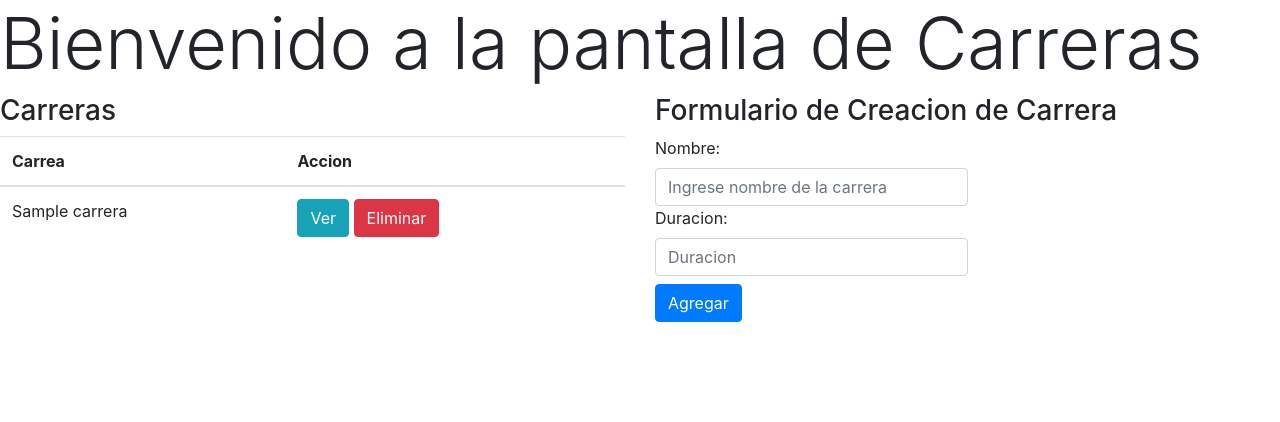
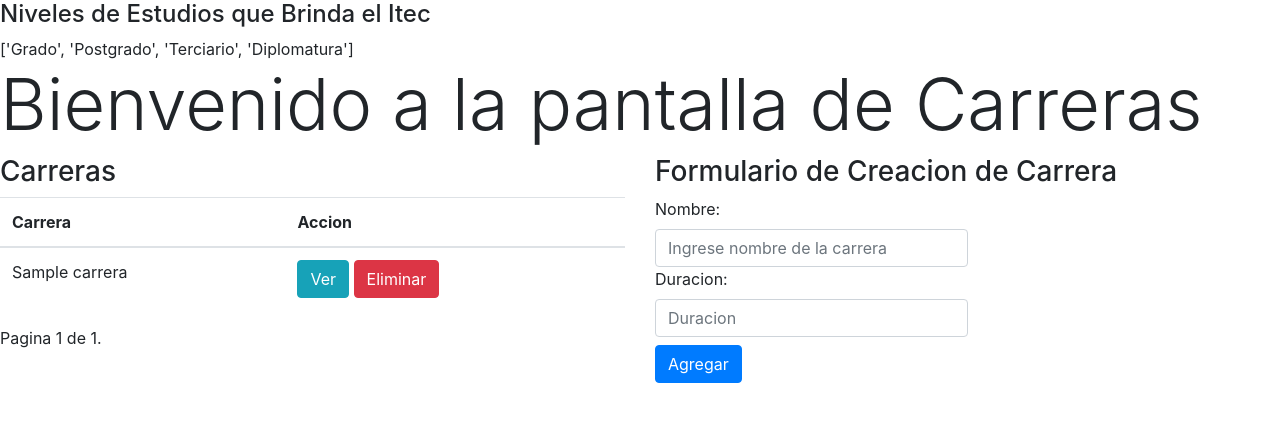
Before and after one commit to Fede-9/Proyecto-Sitec, a Django app: page /carreras/ in a window 1280 px wide. Shown: the top 422 px of the page. Run offline with Django 4.2, Linux system fonts and the light colour scheme; tables that the repository leaves empty hold one stand-in row (values such as "Sample post"); some libraries are stand-ins or nearby versions.

Commit message:
context processor

```diff
--- a/carreras/apps.py
+++ b/carreras/apps.py
@@ -4,3 +4,7 @@ from django.apps import AppConfig
 class CarrerasConfig(AppConfig):
     default_auto_field = 'django.db.models.BigAutoField'
     name = 'carreras'
+
+
+    def ready(self) -> None:
+        import carreras.signals
--- /dev/null
+++ b/carreras/context_processors.py
@@ -0,0 +1,9 @@
+lista_de_niveles = [
+    'Grado',
+    'Postgrado',
+    'Terciario',
+    'Diplomatura'
+]
+
+def niveles(request):
+    return {'niveles': lista_de_niveles}
--- a/carreras/templates/carreras/index_carreras.html
+++ b/carreras/templates/carreras/index_carreras.html
@@ -5,6 +5,10 @@
 {% endblock %}
 
 {% block body %}
+<h4>Niveles de Estudios que Brinda el Itec</h4>
+{{niveles}}
+
+
 <h1 class="display-3"> Bienvenido a la pantalla de Carreras </h1>
 <div class="row">
     <div class="col-6">
@@ -12,26 +16,44 @@
             <table class="table">
                 <thead>
                     <tr>
-                                <th>Carrea</th>
+                        <th>Carrera</th>
                        <th>Accion</th>
                     </tr>
                 </thead>
                 <tbody>
-                            {% for carrera in carreras %}
+                    {% for carrera in page_obj %}
                     <tr>
                         <td>{{carrera.nombre}}</td>
                         <td>
-                                    <a href="#{{carrera}}" class="btn btn-info">Ver</a>
-                                    <a href="#" class="btn btn-danger">Eliminar</a>
+                            <a href="#{{carrera.id}}" class="btn btn-info">Ver</a>
+                            <div class="btn btn-danger">Eliminar</div>
                         </td>
                     </tr>
                     {% endfor %}
                 </tbody>
             </table>
+            <div class="pagination">
+                <span class="step-links">
+                    {% if page_obj.has_previous %}
+                        <a href="?pagina=1" class="btn btn-info">
+                            <i class="fa fa-arrow-left" aria-hidden="true"></i> Primera</a>
+                        <a href="?pagina={{ page_obj.previous_page_number }}" class="btn btn-info">Anterior</a>
+                    {% endif %}
+
+                    <span class="current" class="btn btn-info">
+                        Pagina {{ page_obj.number }} de {{ page_obj.paginator.num_pages }}.
+                    </span>
+
+                    {% if page_obj.has_next %}
+                        <a href="?pagina={{ page_obj.next_page_number }}" class="btn btn-info">Siguiente</a>
+                        <a href="?pagina={{ page_obj.paginator.num_pages }}" class="btn btn-info">Ultima &raquo;</a>
+                    {% endif %}
+                </span>
+            </div>
     </div>
     <div class="col-6">
         <h3>Formulario de Creacion de Carrera</h3>
-                <form action="" method="POST">
+        <form action="" method="post">
             {% csrf_token %}
             {{form}}
             <button type="submit" class="btn btn-primary mt-2">Agregar</button>
@@ -43,26 +65,18 @@
             <p class="mb-0"></p>
         </div>
         {% endif %}
-
         <!-- <form action="" method="POST">
-                    {% csrf_token %}
                 <div class="form-group w-25">
                     <label for="nombre">Nombre</label>
-                        <input type="text" name="nombre" id="nombre" placeholder="Nombre de la Carrera" required>
+                    <input type="text" name="nombre" placeholder="Ingrese aqui el nombre de la carrera" required="True">
                 </div>
                 <div class="form-group w-25">
                     <label for="duracion">Duracion</label>
-                        <input type="number" min="0" max="3" name="duracion" id="duracion" placeholder="Duracion de la Carrera">
+                    <input type="number" min="0" max="3" name="duracion" placeholder="Ingrese aqui la duracion la carrera">
                 </div>
                 <button type="submit" class="btn btn-primary mt-2">Agregar</button>
             </form>
-                {% if ok %}
-                    <div class="alert alert-success" role="alert">
-                        <h4 class="alert-heading"></h4>
-                        <p>La carrera se creo correctamente</p>
-                        <p class="mb-0"></p>
-                    </div>
-                {% endif %} -->
+ -->
     </div>
 </div>
 
--- a/carreras/views.py
+++ b/carreras/views.py
@@ -1,12 +1,16 @@
+from django.core.paginator import Paginator
 from django.shortcuts import  HttpResponse, render
+
 from .forms import CarreraForm
-
 from .repository import CarreraRepository
 
 
 
 def index(request):
-    return HttpResponse('Este es el Index')
+    return render(
+        request,
+        'carreras/inicio.html'
+    )
 
 
 def carrera_view(request, ok: bool=False):
@@ -25,13 +29,22 @@ def carrera_view(request, ok: bool=False):
             )
             ok=True
 
+    # Creamos la instancia del paginador,
+    # y le pasamos como parametro el listado y la cantidad por pagina
+    paginator = Paginator(carreras, 4)
+    # Obtenemos de la peticion la pagina que queremos mostrar URL?pagina=5
+    page = request.GET.get('pagina')
+    # Generamos un objeto paginado, que retorna el modelo y el numero de paginas
+    page_obj = paginator.get_page(page)
+
     return render(
         request,
         'carreras/index_carreras.html',
         {
             'form': carrera_form,
             'carreras': carreras,
-            'ok':ok
+            'ok':ok,
+            'page_obj': page_obj
         }
     )
 
--- a/sitec/settings.py
+++ b/sitec/settings.py
@@ -65,6 +65,8 @@ TEMPLATES = [
                 'django.template.context_processors.request',
                 'django.contrib.auth.context_processors.auth',
                 'django.contrib.messages.context_processors.messages',
+
+                'carreras.context_processors.niveles',
             ],
         },
     },
```
Also changed, not shown: carreras/admin.py (+9 -6 lines), carreras/signals.py (added, +15 -0 lines), carreras/templates/carreras/inicio.html (added, +9 -0 lines). Lines whose indentation alone changed are shown as unchanged.
